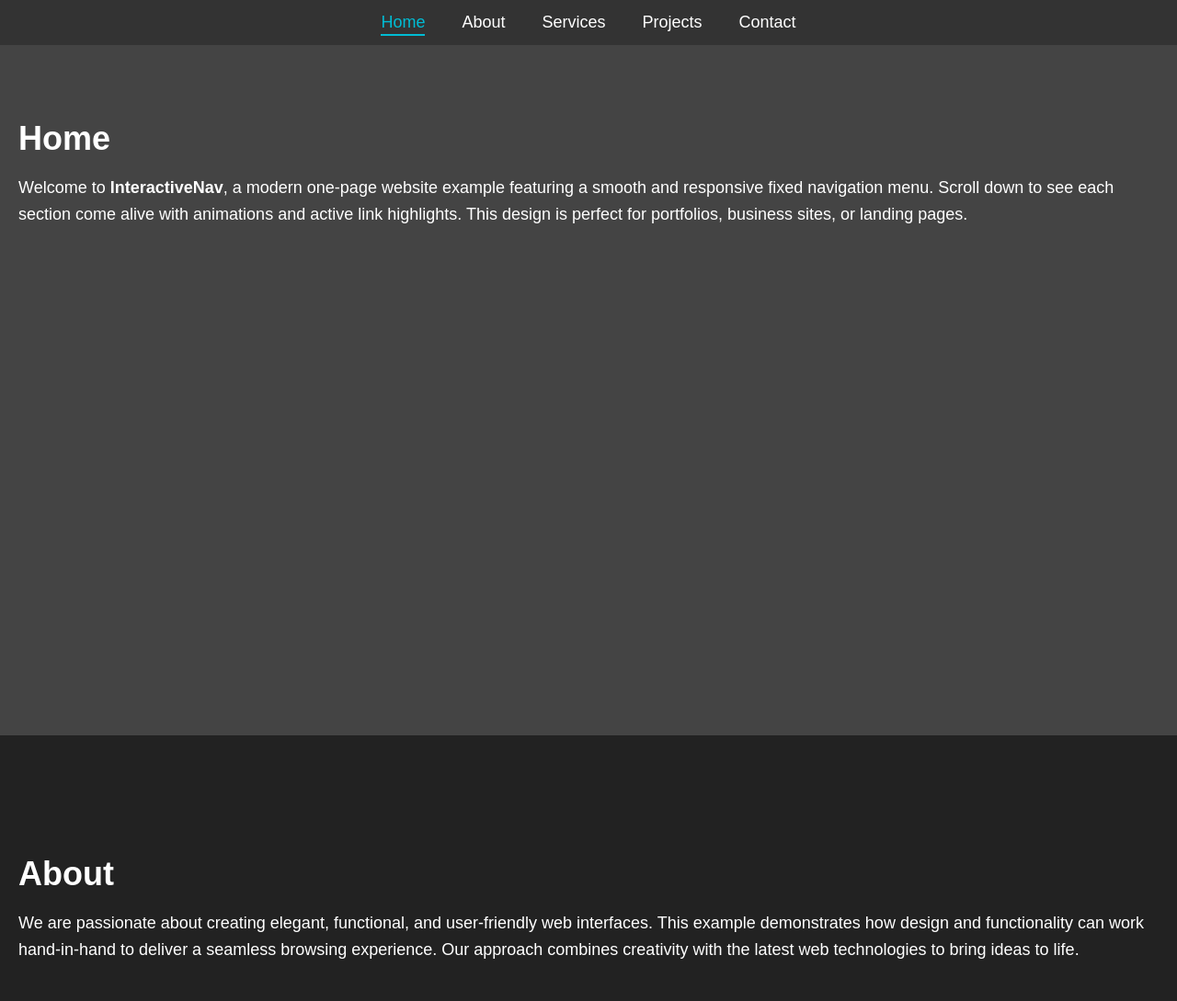
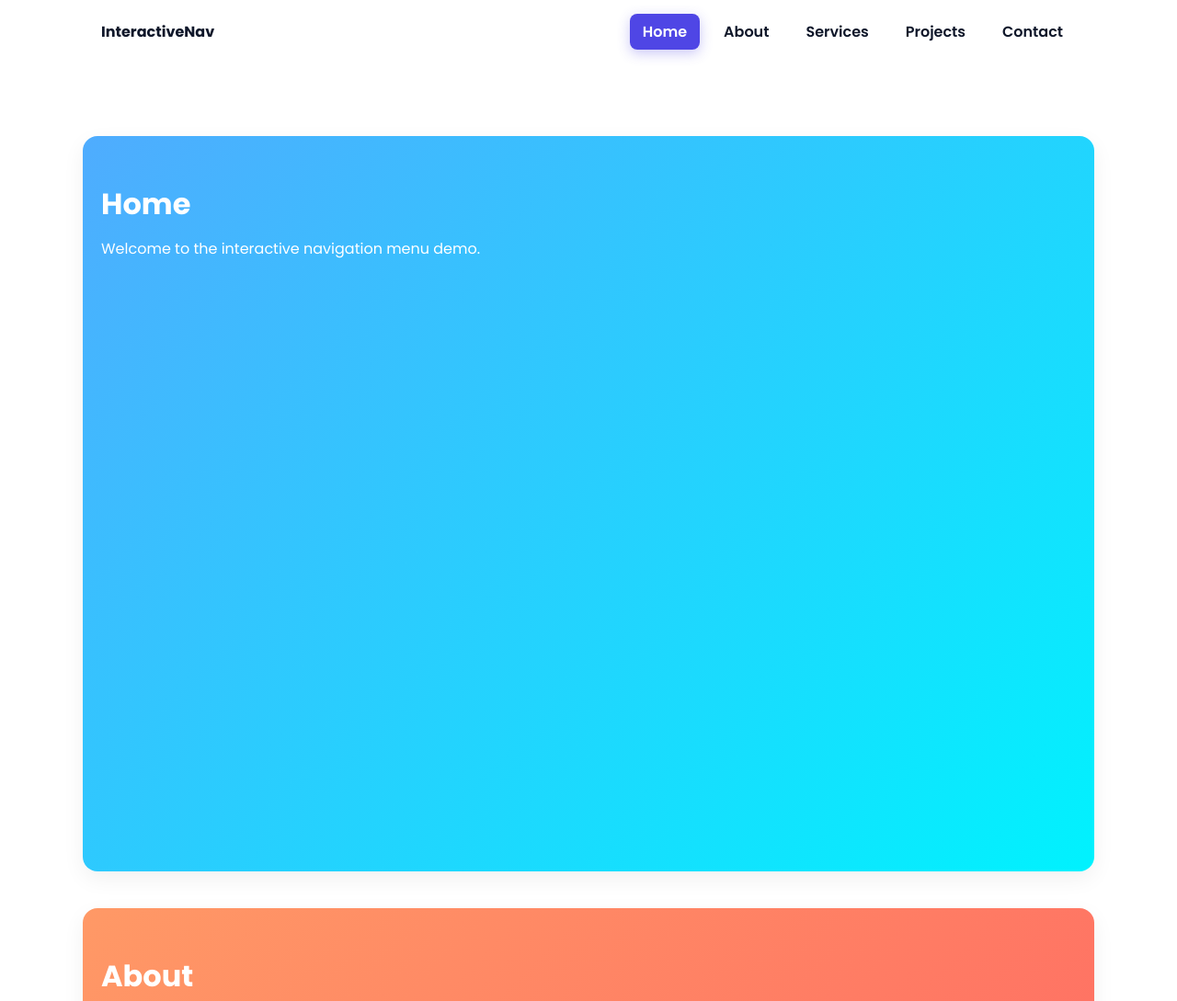
Before and after one commit to BhaveshKumar002/PRODIGY_WD_01, a plain HTML site: page index.html in a window 1280 px wide. Shown: the top 1089 px of the page at 92% size. Drawn offline with Linux system fonts and the light colour scheme.

Commit message:
Update index.html

```diff
--- a/index.html
+++ b/index.html
@@ -1,145 +1,185 @@
 <!DOCTYPE html>
 <html lang="en">
 <head>
-  <meta charset="UTF-8">
-  <meta name="viewport" content="width=device-width, initial-scale=1.0">
-  <title>InteractiveNav</title>
+<meta charset="UTF-8" />
+<meta name="viewport" content="width=device-width, initial-scale=1.0" />
+<title>Interactive Fixed Navigation Menu</title>
+<link href="https://fonts.googleapis.com/css2?family=Poppins:wght@400;600;700&display=swap" rel="stylesheet">
 <style>
-    body {
-      font-family: Arial, sans-serif;
+  :root {
+    --nav-height: 68px;
+    --accent: #4f46e5;
+    --bg-scrolled: rgba(15, 23, 42, 0.9);
+    --text: #0f172a;
+    --muted: #6b7280;
+  }
+  * {
     margin: 0;
     padding: 0;
+    box-sizing: border-box;
+  }
+  html {
     scroll-behavior: smooth;
-      background: #f4f4f4;
   }
-    nav {
+  body {
+    font-family: 'Poppins', sans-serif;
+    color: var(--text);
+  }
+  header {
     position: fixed;
     top: 0;
+    left: 0;
+    right: 0;
+    height: var(--nav-height);
+    background: rgba(255, 255, 255, 0.3);
+    backdrop-filter: blur(10px);
+    display: flex;
+    align-items: center;
+    z-index: 1000;
+    transition: background .3s ease, box-shadow .3s ease;
+  }
+  header.scrolled {
+    background: var(--bg-scrolled);
+    box-shadow: 0 4px 20px rgba(0,0,0,0.15);
+  }
+  .nav-container {
+    max-width: 1100px;
+    margin: auto;
     width: 100%;
-      background: #333;
-      padding: 10px 0;
-      z-index: 1000;
+    display: flex;
+    justify-content: space-between;
+    padding: 0 20px;
+  }
+  .brand {
+    display: flex;
+    align-items: center;
+    font-weight: 700;
+    color: var(--text);
+  }
+  header.scrolled .brand {
+    color: #fff;
   }
   nav ul {
     list-style: none;
     display: flex;
-      justify-content: center;
-      margin: 0;
-      padding: 0;
+    gap: 12px;
   }
-    nav ul li {
-      margin: 0 20px;
+  nav a {
+    text-decoration: none;
+    padding: 8px 14px;
+    border-radius: 8px;
+    font-weight: 600;
+    color: var(--text);
+    transition: all 0.3s ease;
   }
-    nav ul li a {
-      color: white;
-      text-decoration: none;
-      font-size: 18px;
-      transition: 0.3s;
+  nav a:hover {
+    background: rgba(79, 70, 229, 0.1);
+    color: var(--accent);
+    transform: translateY(-2px);
   }
-    nav ul li a:hover {
-      color: #00bcd4;
+  header.scrolled nav a {
+    color: rgba(255,255,255,0.85);
   }
-    nav ul li a.active {
-      color: #00bcd4;
-      border-bottom: 2px solid #00bcd4;
-      padding-bottom: 3px;
+  header.scrolled nav a:hover {
+    background: rgba(255, 255, 255, 0.2);
+    color: #fff;
+  }
+  nav a.active {
+    background: var(--accent);
+    color: #fff !important;
+    box-shadow: 0 4px 14px rgba(79, 70, 229, 0.3);
+  }
+  main {
+    padding-top: calc(var(--nav-height) + 40px);
   }
   section {
-      padding: 100px 20px;
-      height: 100vh;
-      box-sizing: border-box;
-      background: #222;
+    min-height: 100vh;
+    max-width: 1100px;
+    margin: 40px auto;
+    padding: 50px 20px;
+    border-radius: 16px;
+    box-shadow: 0 8px 24px rgba(0,0,0,0.06);
+    opacity: 0;
+    transform: translateY(20px);
+    transition: all 0.8s ease;
     color: white;
   }
-    section:nth-child(even) {
-      background: #444;
+  section.visible {
+    opacity: 1;
+    transform: translateY(0);
   }
-    h2 {
-      font-size: 36px;
-      margin-bottom: 10px;
+  /* Different colors for each section */
+  #home { background: linear-gradient(135deg, #4facfe, #00f2fe); }
+  #about { background: linear-gradient(135deg, #ff9966, #ff5e62); }
+  #services { background: linear-gradient(135deg, #43cea2, #185a9d); }
+  #projects { background: linear-gradient(135deg, #f7971e, #ffd200); color: #222; }
+  #contact { background: linear-gradient(135deg, #fc466b, #3f5efb); }
+  section h2 {
+    margin-bottom: 12px;
+    font-size: 2rem;
   }
-    p, ul {
-      font-size: 18px;
+  section p {
+    color: inherit;
     line-height: 1.6;
-    }
-    ul {
-      padding-left: 20px;
   }
 </style>
 </head>
 <body>
-
+<header id="siteHeader">
+  <div class="nav-container">
+    <div class="brand">InteractiveNav</div>
     <nav>
-  <ul>
-    <li><a href="#home" class="active">Home</a></li>
-    <li><a href="#about">About</a></li>
-    <li><a href="#services">Services</a></li>
-    <li><a href="#projects">Projects</a></li>
-    <li><a href="#contact">Contact</a></li>
+      <ul id="mainNav">
+        <li><a href="#home" class="nav-link active">Home</a></li>
+        <li><a href="#about" class="nav-link">About</a></li>
+        <li><a href="#services" class="nav-link">Services</a></li>
+        <li><a href="#projects" class="nav-link">Projects</a></li>
+        <li><a href="#contact" class="nav-link">Contact</a></li>
       </ul>
     </nav>
+  </div>
+</header>
+<main>
+  <section id="home"><h2>Home</h2><p>Welcome to the interactive navigation menu demo.</p></section>
+  <section id="about"><h2>About</h2><p>This demo highlights the active section as you scroll.</p></section>
+  <section id="services"><h2>Services</h2><p>Active highlighting stays until the next section is reached.</p></section>
+  <section id="projects"><h2>Projects</h2><p>We also add smooth animations on scroll.</p></section>
+  <section id="contact"><h2>Contact</h2><p>Navbar remains fixed on all pages.</p></section>
+</main>
+<script>
+  const header = document.getElementById('siteHeader');
+  const navLinks = document.querySelectorAll('.nav-link');
+  const sections = document.querySelectorAll('section');
 
-<section id="home">
-  <h2>Home</h2>
-  <p>Welcome to <strong>InteractiveNav</strong>, a modern one-page website example featuring a smooth and responsive fixed navigation menu. Scroll down to see each section come alive with animations and active link highlights. This design is perfect for portfolios, business sites, or landing pages.</p>
-</section>
-
-<section id="about">
-  <h2>About</h2>
-  <p>We are passionate about creating elegant, functional, and user-friendly web interfaces. This example demonstrates how design and functionality can work hand-in-hand to deliver a seamless browsing experience. Our approach combines creativity with the latest web technologies to bring ideas to life.</p>
-</section>
-
-<section id="services">
-  <h2>Services</h2>
-  <p>We specialize in delivering high-quality services that make your online presence stand out:</p>
-  <ul>
-    <li>Custom Web Design & Development</li>
-    <li>Responsive and Mobile-Friendly Layouts</li>
-    <li>SEO Optimization & Performance Tuning</li>
-    <li>Branding and Visual Identity</li>
-  </ul>
-</section>
-
-<section id="projects">
-  <h2>Projects</h2>
-  <p>Here are some examples of the types of projects we’ve worked on:</p>
-  <ul>
-    <li>Interactive Portfolio Websites</li>
-    <li>Business Landing Pages with Conversion Focus</li>
-    <li>E-commerce Storefronts</li>
-    <li>Custom Web Applications</li>
-  </ul>
-</section>
-
-<section id="contact">
-  <h2>Contact</h2>
-  <p>We’d love to hear from you! Whether you have a project in mind, need advice, or just want to say hello, feel free to reach out:</p>
-  <p>Email: <a href="mailto:hello@example.com" style="color: #fff; text-decoration: underline;">hello@example.com</a></p>
-  <p>Phone: +1 (234) 567-890</p>
-</section>
-
-<script>
-  const sections = document.querySelectorAll("section");
-  const navLinks = document.querySelectorAll("nav ul li a");
-
-  window.addEventListener("scroll", () => {
-    let current = "";
-    sections.forEach(section => {
-      const sectionTop = section.offsetTop - 70;
-      const sectionHeight = section.clientHeight;
-      if (pageYOffset >= sectionTop && pageYOffset < sectionTop + sectionHeight) {
-        current = section.getAttribute("id");
+  // Highlight nav link based on scroll
+  const observer = new IntersectionObserver((entries) => {
+    entries.forEach(entry => {
+      if (entry.isIntersecting) {
+        navLinks.forEach(link => link.classList.remove('active'));
+        document.querySelector(`.nav-link[href="#${entry.target.id}"]`).classList.add('active');
       }
     });
+  }, { rootMargin: '-50% 0px -50% 0px' });
 
-    navLinks.forEach(link => {
-      link.classList.remove("active");
-      if (link.getAttribute("href") === "#" + current) {
-        link.classList.add("active");
+  sections.forEach(section => observer.observe(section));
+
+  // Scroll animation for sections
+  const fadeObserver = new IntersectionObserver((entries) => {
+    entries.forEach(entry => {
+      if (entry.isIntersecting) {
+        entry.target.classList.add('visible');
       }
     });
+  }, { threshold: 0.1 });
+
+  sections.forEach(section => fadeObserver.observe(section));
+
+  // Change header style on scroll
+  window.addEventListener('scroll', () => {
+    if (window.scrollY > 60) header.classList.add('scrolled');
+    else header.classList.remove('scrolled');
   });
 </script>
-
 </body>
 </html>
+For this add some text for home,about,services,projects, contact
```
Lines whose indentation alone changed are shown as unchanged.
